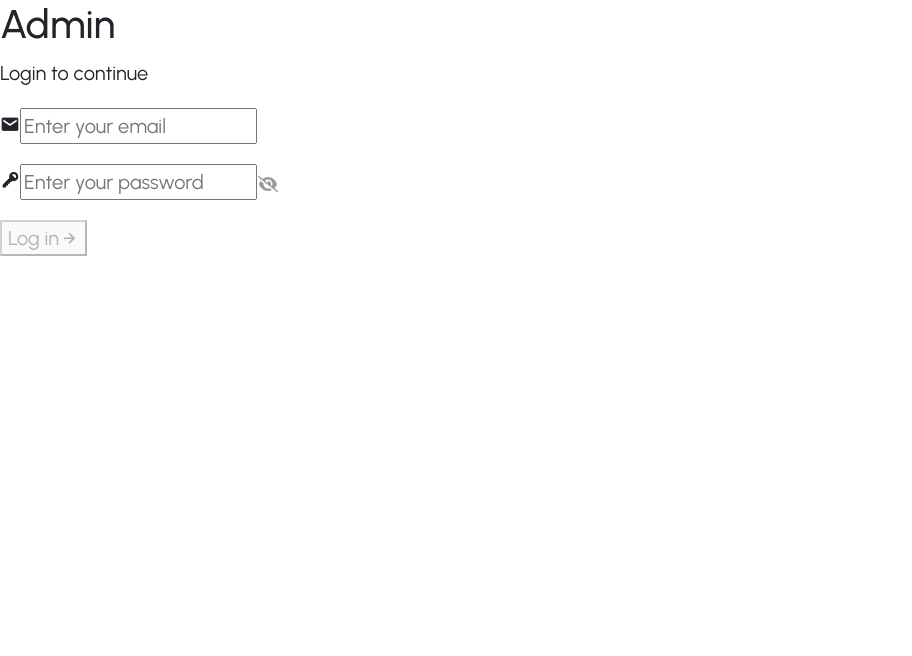
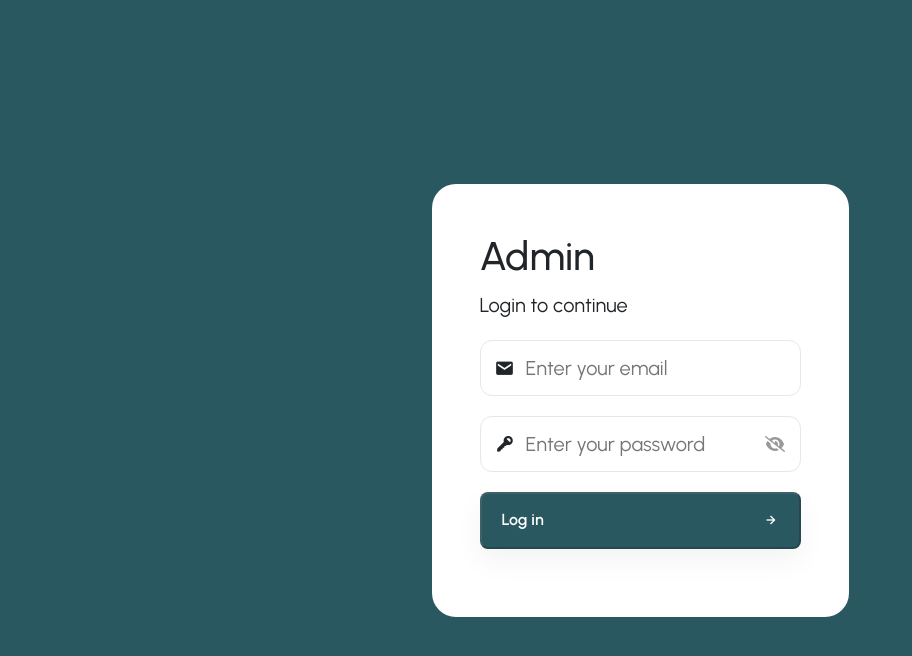
Before and after one commit to uziarslan/zrs-admin, a React (Create React App) app: page /login in a window 1280 px wide. Shown: the top 656 px of the page, without its empty margins (0-912 px from the left). Built offline with nearby package versions, Linux system fonts and the light colour scheme.

Commit message:
Login page styles

```diff
--- a/src/Assets/css/admin.css
+++ b/src/Assets/css/admin.css
@@ -64,6 +64,63 @@ body {
   padding: 0;
 }
 
+.background {
+  background: #295860;
+  width: 100%;
+  min-height: 100vh;
+  display: flex;
+  align-items: center;
+  justify-content: center;
+}
+
+.inputContainer {
+  display: flex;
+  flex-direction: row;
+  align-items: center;
+  gap: 15px;
+  position: relative;
+}
+
+.inputContainer input {
+  width: 100%;
+  border: 1px solid #E7E7E7;
+  border-radius: 12px;
+  padding: 12px 45px;
+}
+
+.inputContainer i {
+  position: absolute;
+  left: 15px;
+}
+
+.inputContainer svg {
+  position: absolute;
+  right: 15px;
+  cursor: pointer;
+}
+
+.formContent {
+  padding: 48px;
+  background-color: white;
+  border-radius: 24px;
+}
+
+.formContent button {
+  background: #295860;
+  padding: 14.5px 20px;
+  display: flex;
+  flex-direction: row;
+  justify-content: space-between;
+  align-items: center;
+  width: 100%;
+  box-shadow: 0px 12px 28px 0px #0000000D;
+  border-radius: 8px;
+  font-weight: 600;
+  font-size: 0.8rem;
+  color: #fff;
+  cursor: pointer;
+}
+
 .app {
   display: flex;
   height: 100vh;
@@ -107,7 +164,8 @@ body {
 }
 
 .sidebar-toggle {
-    display: none; /* Hidden on desktop */
+  display: none;
+  /* Hidden on desktop */
   background: none;
   border: none;
   color: white;
@@ -167,11 +225,13 @@ body {
   flex: 1;
   padding: 20px;
   overflow-x: auto;
-    margin-left: 346px; /* Matches sidebar width */
+  margin-left: 346px;
+  /* Matches sidebar width */
 }
 
 .mobile-toggle {
-    display: none; /* Hidden on desktop */
+  display: none;
+  /* Hidden on desktop */
   background: #295860;
   color: white;
   border: none;
@@ -792,7 +852,8 @@ body {
 
   .sidebar {
     width: 100%;
-      max-width: 280px; /* Slightly narrower on mobile */
+    max-width: 280px;
+    /* Slightly narrower on mobile */
     border-radius: 0;
     padding: 20px;
     transform: translateX(-100%);
@@ -804,17 +865,20 @@ body {
   }
 
   .sidebar-toggle {
-      display: block; /* Show toggle button on mobile */
+    display: block;
+    /* Show toggle button on mobile */
   }
 
   .content {
     margin-left: 0;
     padding: 10px;
-      padding-top: 60px; /* Space for mobile toggle button */
+    padding-top: 60px;
+    /* Space for mobile toggle button */
   }
 
   .mobile-toggle {
-      display: block; /* Show on mobile */
+    display: block;
+    /* Show on mobile */
   }
 
   .manageCarsSection {
@@ -840,7 +904,8 @@ body {
     min-width: 100%;
     margin-bottom: 10px;
   }
-    .addCarButtonWrapper{
+
+  .addCarButtonWrapper {
     justify-content: center;
   }
 }
@@ -874,11 +939,13 @@ body {
   }
 
   .sidebar a {
-      padding: 15px 20px; /* Slightly smaller padding on very small screens */
+    padding: 15px 20px;
+    /* Slightly smaller padding on very small screens */
     font-size: 0.9rem;
   }
 
   .sidebar a img {
-      width: 25px; /* Smaller icons */
+    width: 25px;
+    /* Smaller icons */
   }
 }
```
Lines whose indentation alone changed are shown as unchanged.
